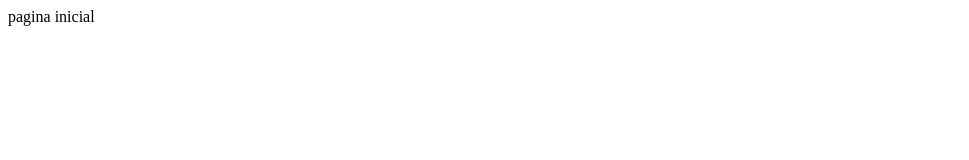
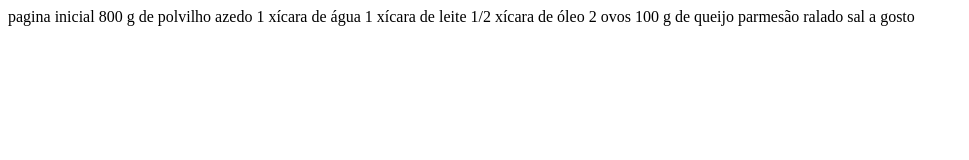
Before and after one commit to dudaloppess07/dudapao, a plain HTML site: page index.html in a window 1280 px wide. Shown: the whole page, without its empty margins (0-969 px from the left). Drawn offline with Linux system fonts and the light colour scheme.

Commit message:
Update index.html

```diff
--- a/index.html
+++ b/index.html
@@ -1 +1,12 @@
-<html>pagina inicial</html>
+<html>pagina inicial
+
+800 g de polvilho azedo
+1 xícara de água
+1 xícara de leite
+1/2 xícara de óleo
+2 ovos
+100 g de queijo parmesão ralado
+sal a gosto
+
+
+</html>
```
